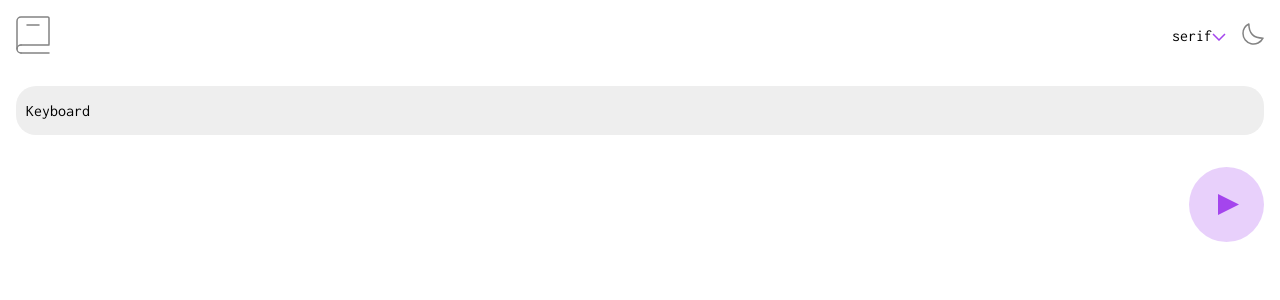
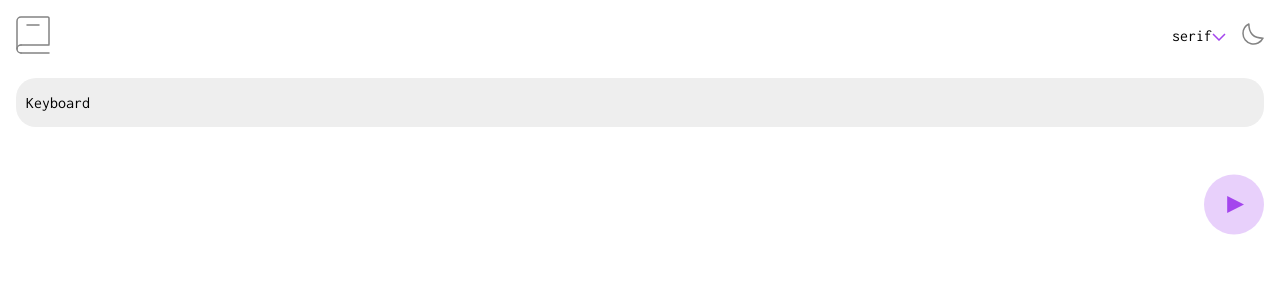
Before and after one commit to sammyodiagbe/brainbook, a React (Create React App) app: page / in a window 1280 px wide. Shown: the top 300 px of the page. Built offline with nearby package versions, Linux system fonts and the light colour scheme; some icons are missing.

Commit message:
working on styling and structure

```diff
--- a/src/icons/playIcon.js
+++ b/src/icons/playIcon.js
@@ -5,6 +5,7 @@ const PlayIcon = () => {
       width="75"
       height="75"
       viewBox="0 0 75 75"
+      className="play-btn"
     >
       <g fill="#A445ED" fillRule="evenodd">
         <circle cx="37.5" cy="37.5" r="37.5" opacity=".25" />
--- a/src/styles/index.css
+++ b/src/styles/index.css
@@ -54,63 +54,11 @@ div.brainbook {
   font-family: Lora-Regular;
 }
 
-div.brainbook nav.nav {
-  display: -webkit-box;
-  display: -ms-flexbox;
-  display: flex;
-  -webkit-box-pack: justify;
-      -ms-flex-pack: justify;
-          justify-content: space-between;
-  padding: 1em;
-  -webkit-box-align: center;
-      -ms-flex-align: center;
-          align-items: center;
-}
-
-div.brainbook nav.nav div.nav-side {
-  display: -webkit-box;
-  display: -ms-flexbox;
-  display: flex;
-  -webkit-box-align: center;
-      -ms-flex-align: center;
-          align-items: center;
-}
-
-div.brainbook nav.nav div.nav-side div.custom-drop-down {
-  margin-right: 1em;
-}
-
-div.brainbook div.input-container {
+div.brainbook div.container {
   padding: 1em;
 }
 
-div.brainbook div.input-container div.input {
-  background: #eee;
-  display: -webkit-box;
-  display: -ms-flexbox;
-  display: flex;
-  padding: 1em;
-  padding-left: 10px;
-  border-radius: 20px;
-}
-
-div.brainbook div.input-container div.input form {
-  -webkit-box-flex: 1;
-      -ms-flex: 1;
-          flex: 1;
-}
-
-div.brainbook div.input-container div.input form input {
-  font-size: 1em;
-  background: transparent;
-  width: 100%;
-}
-
-div.brainbook main.content {
-  padding: 1em;
-}
-
-div.brainbook main.content div.content-top {
+div.brainbook div.container nav.nav {
   display: -webkit-box;
   display: -ms-flexbox;
   display: flex;
@@ -121,4 +69,97 @@ div.brainbook main.content div.content-top {
       -ms-flex-align: center;
           align-items: center;
 }
+
+div.brainbook div.container nav.nav div.nav-side {
+  display: -webkit-box;
+  display: -ms-flexbox;
+  display: flex;
+  -webkit-box-align: center;
+      -ms-flex-align: center;
+          align-items: center;
+}
+
+div.brainbook div.container nav.nav div.nav-side div.custom-drop-down {
+  margin-right: 1em;
+}
+
+div.brainbook div.container div.input-container {
+  padding: 1.5em 0;
+}
+
+div.brainbook div.container div.input-container div.input {
+  background: #eee;
+  display: -webkit-box;
+  display: -ms-flexbox;
+  display: flex;
+  padding: 1em;
+  padding-left: 10px;
+  border-radius: 20px;
+}
+
+div.brainbook div.container div.input-container div.input form {
+  -webkit-box-flex: 1;
+      -ms-flex: 1;
+          flex: 1;
+}
+
+div.brainbook div.container div.input-container div.input form input {
+  font-size: 1em;
+  background: transparent;
+  width: 100%;
+}
+
+div.brainbook div.container main.content div.content-top {
+  display: -webkit-box;
+  display: -ms-flexbox;
+  display: flex;
+  -webkit-box-pack: justify;
+      -ms-flex-pack: justify;
+          justify-content: space-between;
+  -webkit-box-align: center;
+      -ms-flex-align: center;
+          align-items: center;
+  max-width: 100%;
+  padding: 1em 0;
+}
+
+div.brainbook div.container main.content div.content-top div.left h1 {
+  margin-bottom: 8px;
+}
+
+div.brainbook div.container main.content div.content-top button.audio svg.play-btn {
+  width: 60px;
+}
+
+div.brainbook div.container main.content div.meaning-container div.meaning {
+  padding-top: 1em;
+}
+
+div.brainbook div.container main.content div.meaning-container div.meaning h3.part-of-speech {
+  margin-bottom: 1em;
+}
+
+div.brainbook div.container main.content div.meaning-container div.meaning p.meaning {
+  margin-bottom: .8em;
+}
+
+div.brainbook div.container main.content div.meaning-container div.meaning ul {
+  padding-left: 1em;
+}
+
+div.brainbook div.container main.content div.meaning-container div.meaning ul li {
+  margin-bottom: 1.5em;
+}
+
+div.brainbook div.container div.syn-an {
+  padding: 1em 0;
+}
+
+div.brainbook div.container div.syn-an div.syn {
+  margin-bottom: 1em;
+}
+
+div.brainbook div.container div.sources span a {
+  font-size: .8em;
+}
 /*# sourceMappingURL=index.css.map */
--- a/src/styles/index.scss
+++ b/src/styles/index.scss
@@ -58,10 +58,11 @@ a {
     div.brainbox-san-serif {}
     div.brainbox-monospace{}
 
+    div.container {
+      padding: $padding;
        nav.nav {
          display: flex;
          justify-content: space-between;
-      padding: $padding;
          align-items: center;
 
          div.nav-side {
@@ -77,8 +78,7 @@ a {
        }
 
        div.input-container {
-      padding: $padding;
-
+         padding: 1.5em 0;
          div.input {
             background: #eee;
             display: flex;
@@ -97,12 +97,68 @@ a {
        }
 
        main.content {
-      padding: $padding;
 
          div.content-top {
             display: flex;
             justify-content: space-between;
             align-items: center;
+            max-width: 100%;
+            padding: $padding 0;
+            // button.audio {
+            //    width: 20px;
+            //    height: 20px;
+            // }
+               div.left {
+                  h1 {
+                     margin-bottom: 8px;
+                  }
+               }
+            button.audio {
+               svg.play-btn {
+                  width: 60px;
                }
             }
          }
+
+         div.meaning-container {
+            div.meaning {
+
+               padding-top: $padding;
+               h3.part-of-speech {
+                  margin-bottom: $padding;
+               }
+
+               p {
+                  &.meaning {
+                     margin-bottom: .8em;
+                  }
+               }
+               ul {
+                  padding-left: $padding;
+
+                  li {
+                     margin-bottom: 1.5em;
+                  }
+               }
+            }
+         }
+
+       }
+
+       div.syn-an {
+         padding: $padding 0;
+         div.syn {
+            margin-bottom: $padding;
+         }
+       }
+
+       div.sources {
+         span {
+            a {
+               font-size: .8em;
+            }
+         }
+       }
+    }
+
+ }
```
Also changed, not shown: 1 other file (tests, documents, lock files or other folders). Lines whose indentation alone changed are shown as unchanged.
